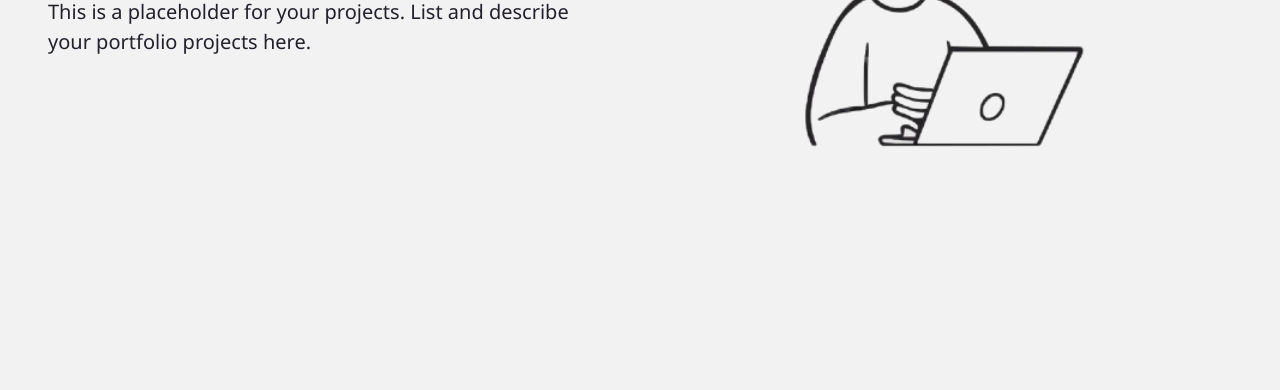
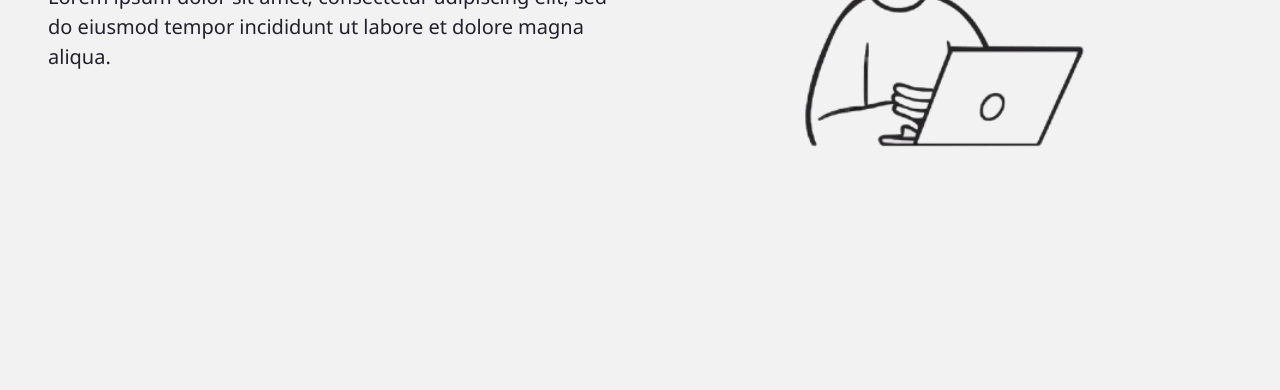
Before and after one commit to Mark-Anthony25/portfolio, a plain HTML site: page projects.html in a window 1280 px wide. Shown: the part 410-800 px from the top of the page. Drawn offline with nearby package versions, Linux system fonts and the light colour scheme; a web font is replaced by a local one.

Commit message:
Update placeholder text in About, Contacts, and Projects pages

```diff
--- a/projects.html
+++ b/projects.html
@@ -25,7 +25,7 @@
         <div class="row w-100 align-items-center" style="min-height:70vh;">
             <div class="col-md-6 ps-md-5 pt-5 pt-md-0 d-flex flex-column justify-content-center" style="min-height:350px;">
                 <h1 class="fw-bold display-4 mb-2" style="letter-spacing:2px; color:#23202b; font-size:3rem;">Projects</h1>
-                <div class="fs-5" style="color:#23202b; font-size:1.3rem;">This is a placeholder for your projects. List and describe your portfolio projects here.</div>
+                <div class="fs-5" style="color:#23202b; font-size:1.3rem;">Lorem ipsum dolor sit amet, consectetur adipiscing elit, sed do eiusmod tempor incididunt ut labore et dolore magna aliqua.</div>
             </div>
             <div class="col-md-6 d-flex justify-content-center align-items-center pt-4 pt-md-0" style="min-height:350px;">
                 <img src="assets/images/person-using-laptop-2-removebg-preview.png" alt="Developer Illustration" class="img-fluid developer-image">
```
Also changed, not shown: about.html (+1 -1 lines), contacts.html (+1 -1 lines).
